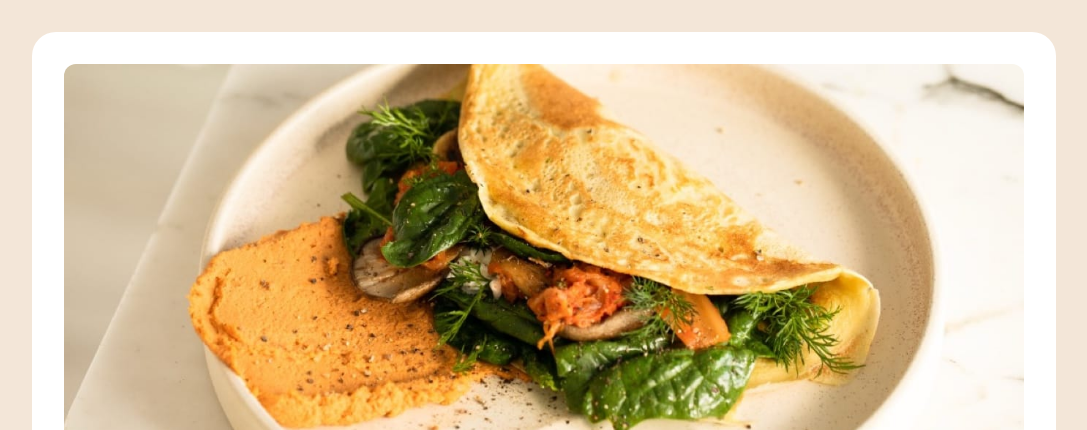
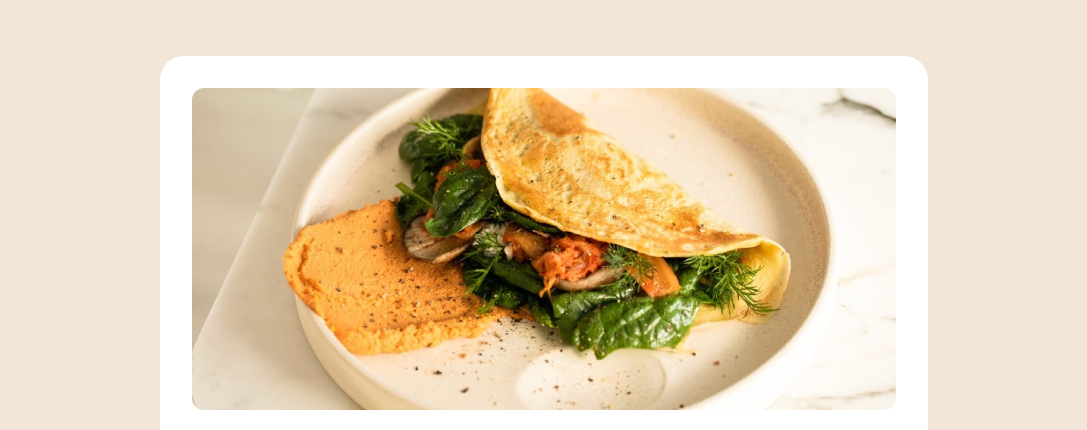
Before and after one commit to aaditamanugraha/recipe-page, a website: page index.html in a window 1280 px wide. Shown: the top 430 px of the page, without its empty margins (96-1183 px from the left). Drawn offline with Linux system fonts and the light colour scheme.

Commit message:
fix: desktop view padding at body

```diff
--- a/index.html
+++ b/index.html
@@ -12,9 +12,11 @@
     <title>Frontend Mentor | Recipe page</title>
     <link rel="stylesheet" href="./src/css/output.css" />
   </head>
-  <body class="bg-neutral-eggshell mx-auto tablet:px-32 tablet:py-8">
+  <body
+    class="bg-neutral-eggshell mx-auto tablet:px-32 tablet:py-8 desktop:px-64 desktop:py-14"
+  >
     <main
-      class="bg-neutral-white mb-8 tablet:rounded-3xl tablet:overflow-hidden tablet:p-8 min-w-mobile"
+      class="bg-neutral-white mb-8 tablet:rounded-3xl tablet:overflow-hidden tablet:p-8 min-w-mobile desktop:"
     >
       <div class="tablet:overflow-hidden tablet:rounded-xl tablet:mb-8">
         <img src="./assets/images/image-omelette.jpeg" alt="omelette" />
```
Also changed, not shown: src/css/output.css.
